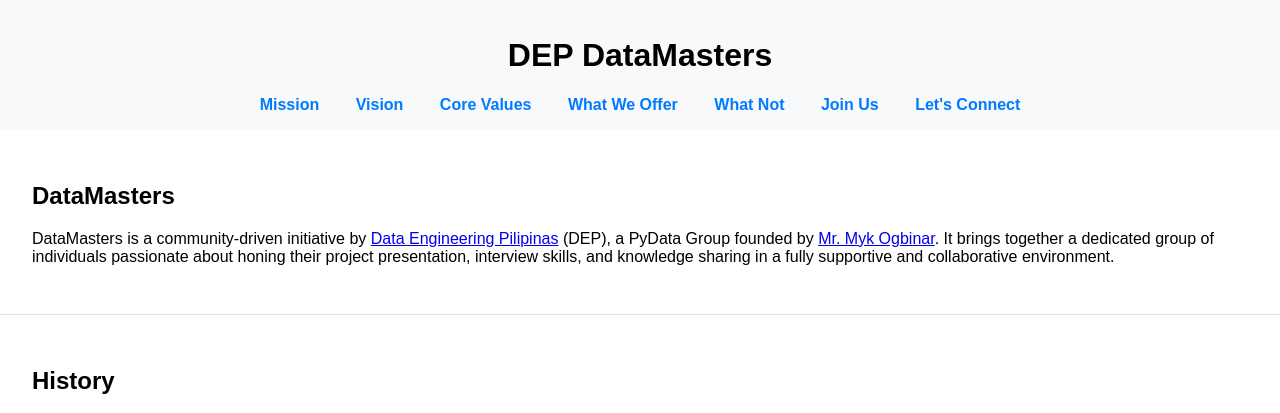
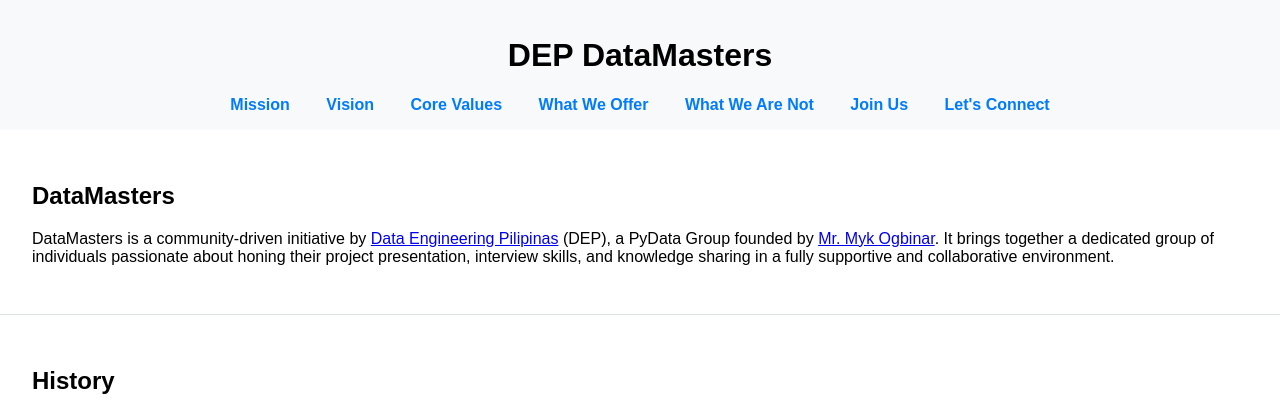
Before and after one commit to gkate78/datamasters-site, a Flask app: page / in a window 1280 px wide. Shown: the top 413 px of the page. Run offline with Flask 3, Linux system fonts and the light colour scheme.

Commit message:
Minor text edit on the base html

```diff
--- a/templates/base.html
+++ b/templates/base.html
@@ -13,7 +13,7 @@
             <a href="#vision"><b>Vision</b></a>
             <a href="#values"><b>Core Values</b></a>
             <a href="#offer"><b>What We Offer</b></a>
-            <a href="#whatnot"><b>What Not</b></a>
+            <a href="#whatnot"><b>What We Are Not</b></a>
             <a href="#join"><b>Join Us</b></a>
             <a href="#connect"><b>Let's Connect</b></a>
         </nav>
```
